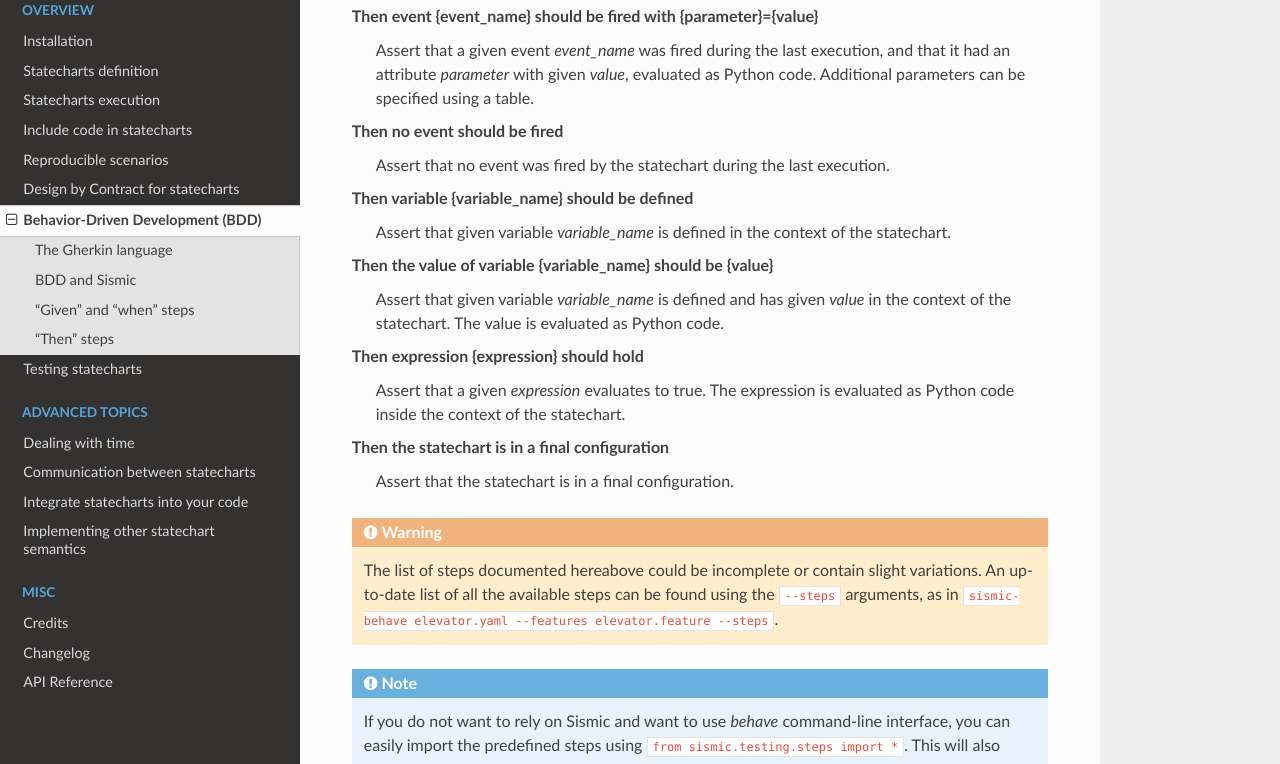
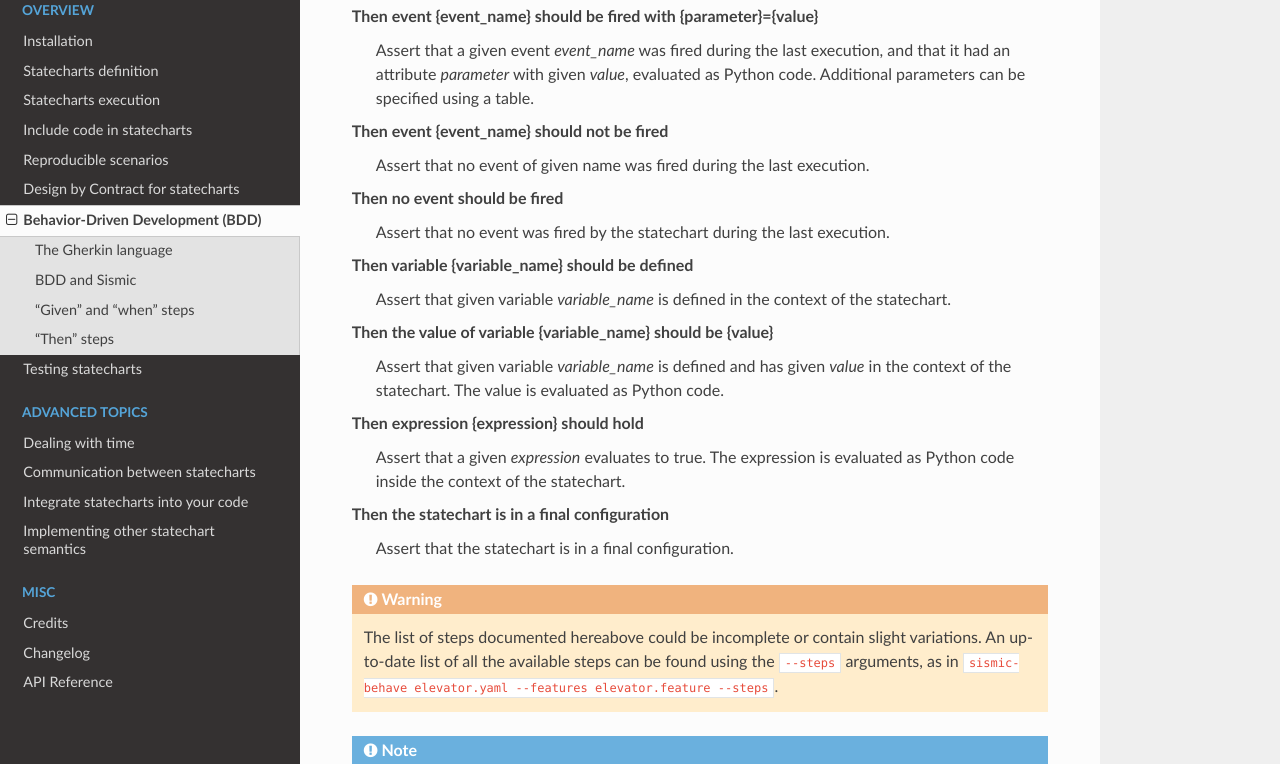
Before and after one commit to AlexandreDecan/sismic, a Sphinx documentation site: the page built from docs/behavior.rst, in a window 1280 px wide and 900 px high, scrolled down 4414 px, cut to the strip 136-900 px from the top of the window. Built offline with Sphinx 7.4.7 and the Read the Docs theme 2.0.0, drawn with Linux system fonts in a browser that asks for light colours.

Commit message:
A new step "event x should not be fired" for BDD.

```diff
--- a/CHANGELOG.rst
+++ b/CHANGELOG.rst
@@ -1,5 +1,10 @@
 Changelog
 =========
+
+Unreleased
+----------
+- (Added) A *event {event_name} should not be fired* steps for BDD.
+
 
 0.22.0 (2016-06-13)
 -------------------
--- a/docs/behavior.rst
+++ b/docs/behavior.rst
@@ -213,6 +213,9 @@ Then event {event_name} should be fired with {parameter}={value}
     with given *value*, evaluated as Python code.
     Additional parameters can be specified using a table.
 
+Then event {event_name} should not be fired
+    Assert that no event of given name was fired during the last execution.
+
 Then no event should be fired
     Assert that no event was fired by the statechart during the last execution.
 
```
Also changed, not shown: 1 other file.
